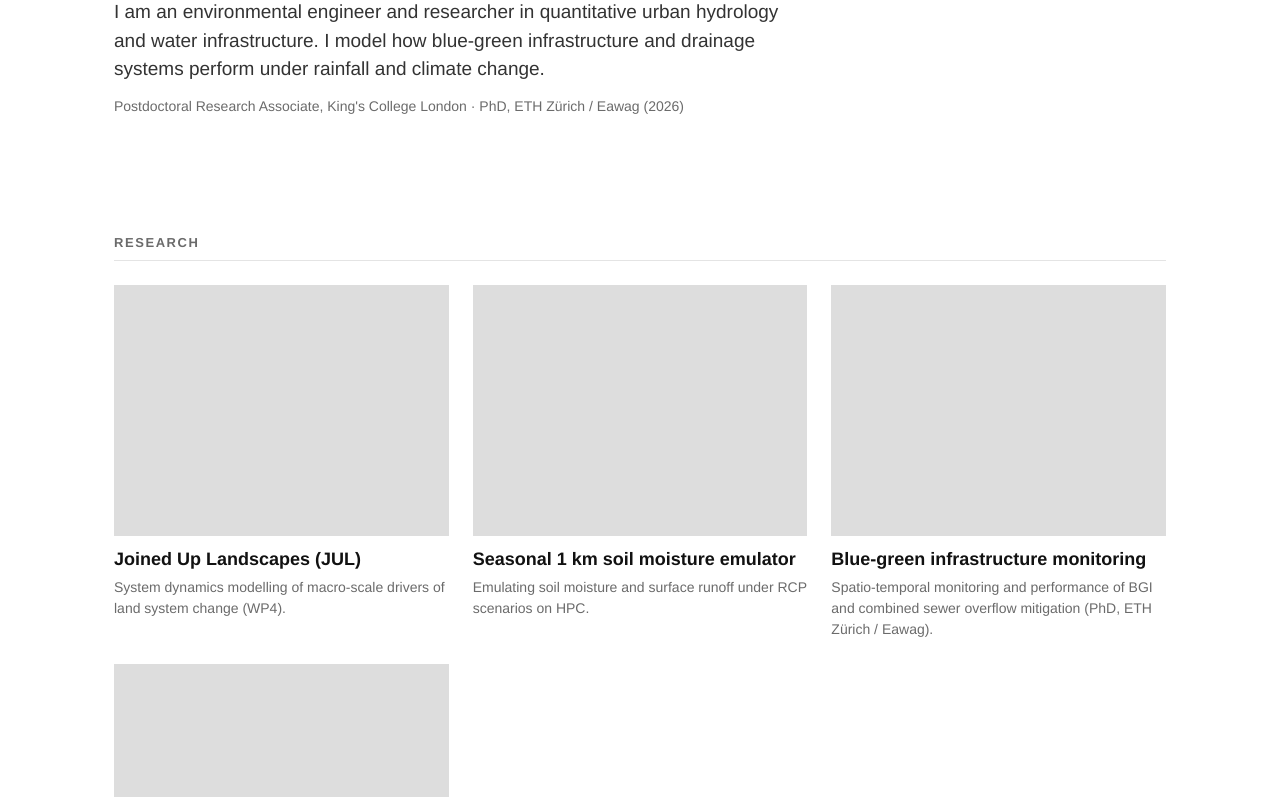
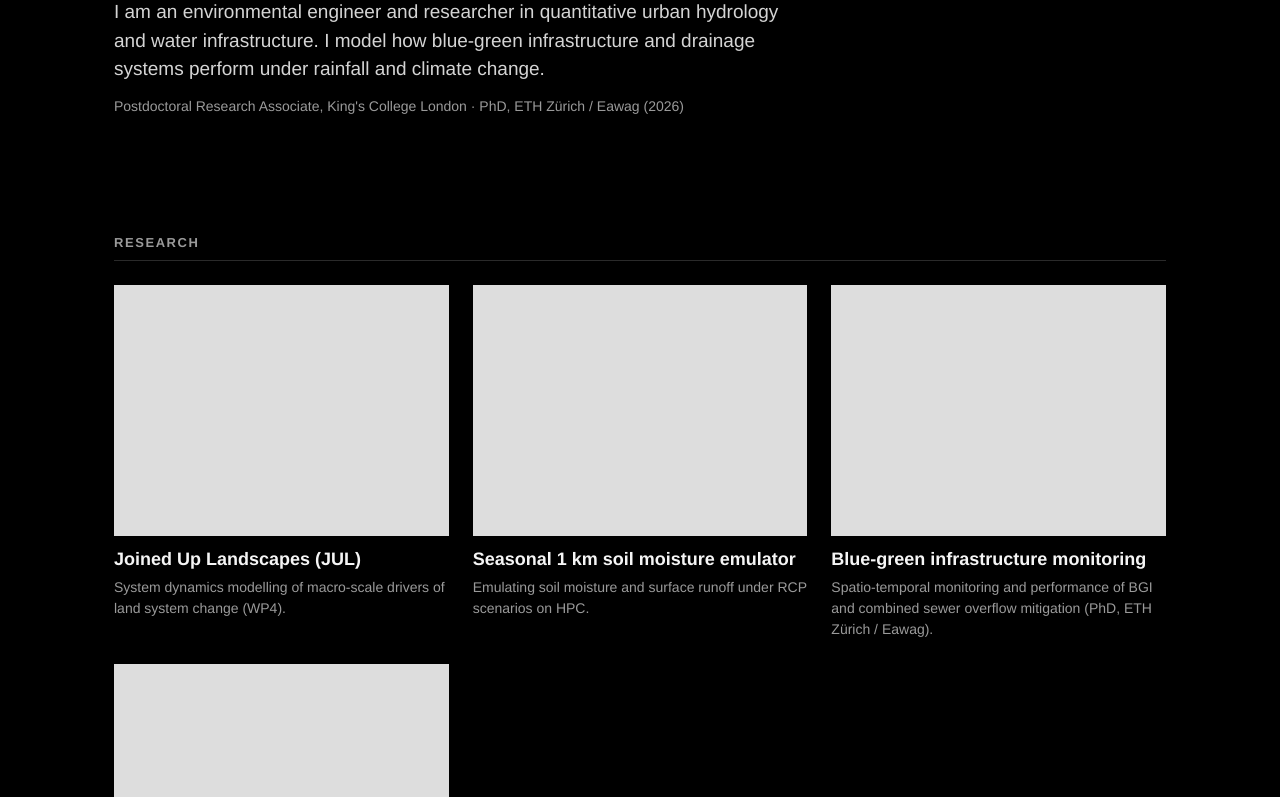
Before and after one commit to prabhatjoshi007/my-portfolio, a plain HTML site: page index.html in a window 1280 px wide. Shown: the part 269-1066 px from the top of the page. Drawn offline with Linux system fonts and the light colour scheme.

Commit message:
Update index.html

```diff
--- a/index.html
+++ b/index.html
@@ -7,11 +7,11 @@
   <meta name="description" content="Prabhat Joshi: environmental engineer and urban hydrology researcher. Publications, projects and writing.">
   <style>
     :root {
-      --ink: #111;
-      --muted: #6b6b6b;
-      --line: #e4e4e4;
-      --accent: #a31f34;
-      --bg: #fff;
+      --ink: #f5f5f5;
+      --muted: #9a9a9a;
+      --line: #2a2a2a;
+      --accent: #ff5a6a;
+      --bg: #000;
     }
     * { box-sizing: border-box; }
     body {
@@ -53,7 +53,7 @@
       font-size: 19px;
       max-width: 680px;
       margin: 0 0 12px;
-      color: #333;
+      color: #d4d4d4;
     }
     .hero .meta { font-size: 14px; color: var(--muted); }
 
```
